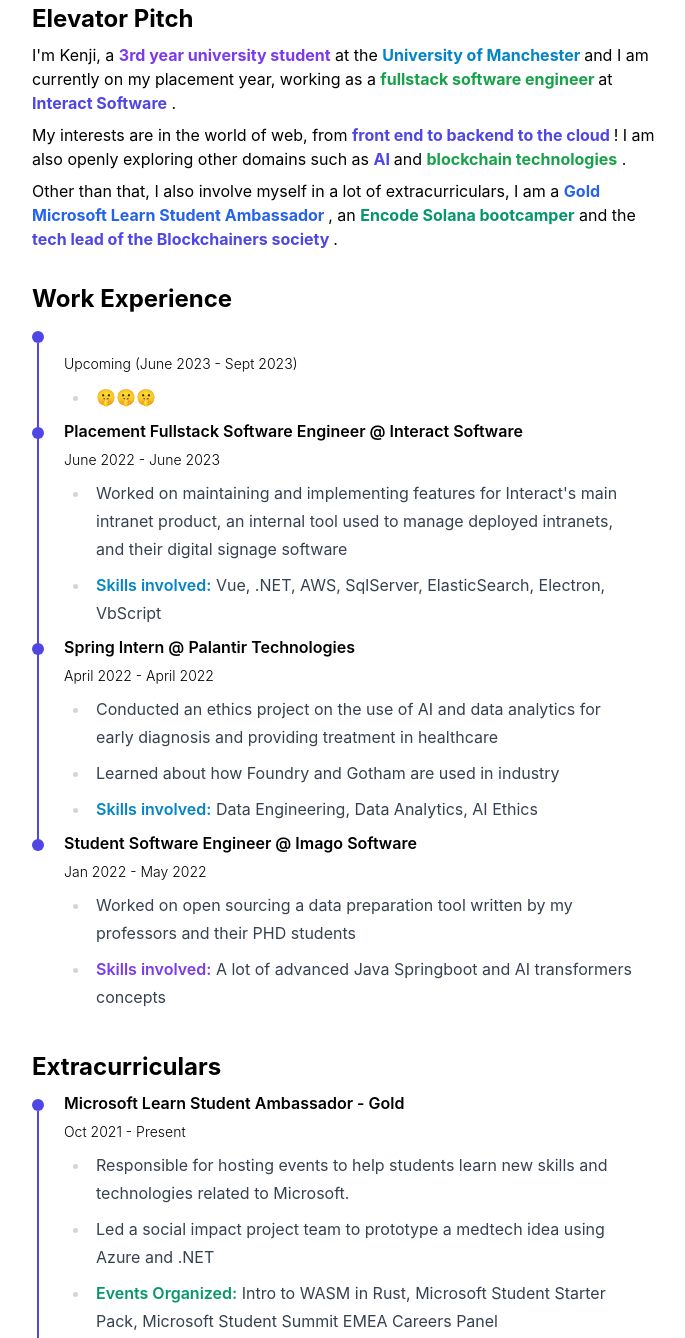
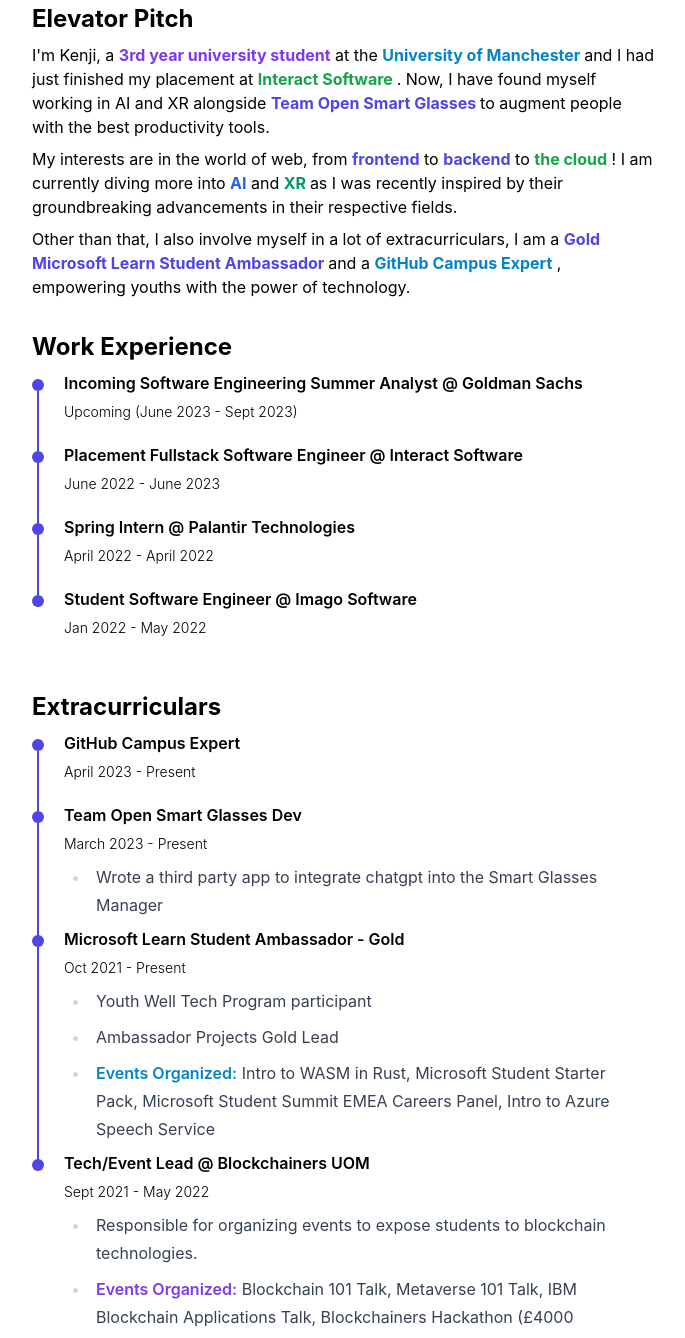
Before and after one commit to KenjiPcx/KenjiDocs, an Astro site in the folder kenji-docs/: page /about in a window 1280 px wide. Shown: the part 301-1639 px from the top of the page, without its empty margins (296-981 px from the left). Built offline with nearby package versions, Linux system fonts and the light colour scheme; Astro itself is replaced by a stand-in of ours.

Commit message:
Updated about page and footer

```diff
--- a/kenji-docs/src/components/about/ElevatorPitch.astro
+++ b/kenji-docs/src/components/about/ElevatorPitch.astro
@@ -8,26 +8,26 @@
     I'm Kenji, a <Highlight>3rd year university student</Highlight> at the <Highlight
     >
       University of Manchester
-    </Highlight> and I am currently on my placement year, working as a <Highlight
+    </Highlight> and I had just finished my placement at <Highlight>
+      Interact Software
+    </Highlight>. Now, I have found myself working in AI and XR alongside <Highlight
     >
-      fullstack software engineer
-    </Highlight> at <Highlight>Interact Software</Highlight>.
+      Team Open Smart Glasses
+    </Highlight> to augment people with the best productivity tools.
   </p>
   <p class="mb-2">
-    My interests are in the world of web, from <Highlight>
-      front end to backend to the cloud
-    </Highlight>! I am also openly exploring other domains such as <Highlight>
-      AI
-    </Highlight> and
-    <Highlight>blockchain technologies</Highlight>.
+    My interests are in the world of web, from <Highlight>frontend</Highlight> to
+    <Highlight>backend</Highlight> to <Highlight>the cloud</Highlight>! I am
+    currently diving more into <Highlight>AI</Highlight> and <Highlight>
+      XR
+    </Highlight> as I was recently inspired by their groundbreaking advancements
+    in their respective fields.
   </p>
   <p>
     Other than that, I also involve myself in a lot of extracurriculars, I am a <Highlight
     >
       Gold Microsoft Learn Student Ambassador
-    </Highlight>, an <Highlight>Encode Solana bootcamper</Highlight> and the <Highlight
-    >
-      tech lead of the Blockchainers society
-    </Highlight>.
+    </Highlight> and a <Highlight>GitHub Campus Expert</Highlight>, empowering
+    youths with the power of technology.
   </p>
 </div>
--- a/kenji-docs/src/components/about/Extracurriculars.astro
+++ b/kenji-docs/src/components/about/Extracurriculars.astro
@@ -6,20 +6,32 @@
 <div id="extracurriculars">
   <h2 class="text-2xl w-full font-bold mb-2">Extracurriculars</h2>
   <TimelineItem
+    title="GitHub Campus Expert"
+    subtitle="April 2023 - Present"
+  >
+    <div class="mb-5"></div>
+  </TimelineItem>
+  <TimelineItem
+    title="Team Open Smart Glasses Dev"
+    subtitle="March 2023 - Present"
+  >
+    <li>
+      Wrote a third party app to integrate chatgpt into the Smart Glasses Manager
+    </li>
+  </TimelineItem>
+  <TimelineItem
     title="Microsoft Learn Student Ambassador - Gold"
     subtitle="Oct 2021 - Present"
   >
     <li>
-      Responsible for hosting events to help students learn new skills and
-      technologies related to Microsoft.
+      Youth Well Tech Program participant
     </li>
     <li>
-      Led a social impact project team to prototype a medtech idea using Azure
-      and .NET
+      Ambassador Projects Gold Lead
     </li>
     <li>
       <Highlight>Events Organized:</Highlight> Intro to WASM in Rust, Microsoft Student
-      Starter Pack, Microsoft Student Summit EMEA Careers Panel
+      Starter Pack, Microsoft Student Summit EMEA Careers Panel, Intro to Azure Speech Service
     </li>
   </TimelineItem>
   <TimelineItem
--- a/kenji-docs/src/components/about/TimelineItem.astro
+++ b/kenji-docs/src/components/about/TimelineItem.astro
@@ -38,8 +38,6 @@
 </div>
 
 <script>
-  import type { start } from "repl";
-
   const spoiler = document.querySelector("#job-title-with-spoiler");
   if (spoiler) {
     const title = (spoiler.textContent as string).trim();
--- a/kenji-docs/src/components/about/WorkExperience.astro
+++ b/kenji-docs/src/components/about/WorkExperience.astro
@@ -6,39 +6,23 @@
 <div id="work-experience">
   <h2 class="text-2xl w-full font-bold mb-2">Work Experience</h2>
   <TimelineItem
-    title="Software Engineering Summer Analyst @ Goldman Sachs"
+    title="Incoming Software Engineering Summer Analyst @ Goldman Sachs"
     subtitle="Upcoming (June 2023 - Sept 2023)"
-    spoiler
   >
-    <li>🤫🤫🤫</li>
+    <div class="mb-5"></div>
   </TimelineItem>
   <TimelineItem
     title="Placement Fullstack Software Engineer @ Interact Software"
     subtitle="June 2022 - June 2023"
   >
-    <li>
-      Worked on maintaining and implementing features for Interact's main intranet
-      product, an internal tool used to manage deployed intranets, and their digital signage software
-    </li>
-    <li>
-      <Highlight>Skills involved:</Highlight> Vue, .NET, AWS, SqlServer, ElasticSearch,
-      Electron, VbScript
-    </li>
+    <div class="mb-5"></div>
   </TimelineItem>
 
   <TimelineItem
     title="Spring Intern @ Palantir Technologies"
     subtitle="April 2022 - April 2022"
   >
-    <li>
-      Conducted an ethics project on the use of AI and data analytics for early
-      diagnosis and providing treatment in healthcare
-    </li>
-    <li>Learned about how Foundry and Gotham are used in industry</li>
-    <li>
-      <Highlight>Skills involved:</Highlight> Data Engineering, Data Analytics, AI
-      Ethics
-    </li>
+    <div class="mb-5"></div>
   </TimelineItem>
 
   <TimelineItem
@@ -46,13 +30,6 @@
     subtitle="Jan 2022 - May 2022"
     last
   >
-    <li>
-      Worked on open sourcing a data preparation tool written by my professors
-      and their PHD students
-    </li>
-    <li>
-      <Highlight>Skills involved:</Highlight> A lot of advanced Java Springboot and
-      AI transformers concepts
-    </li>
+   <div class="mb-5"></div>
   </TimelineItem>
 </div>
--- a/kenji-docs/src/components/layout/Footer.astro
+++ b/kenji-docs/src/components/layout/Footer.astro
@@ -30,7 +30,7 @@
   <div class="flex items-center font-semibold">
     Kenji Phang | {new Date().getFullYear()} ©
   </div>
-  <div class="w-fit mt-1 md:mt-0">
+  <div class="w-fit mt-1 md:mt-0 flex">
     {
       socials.map((social) => {
         return (
```
